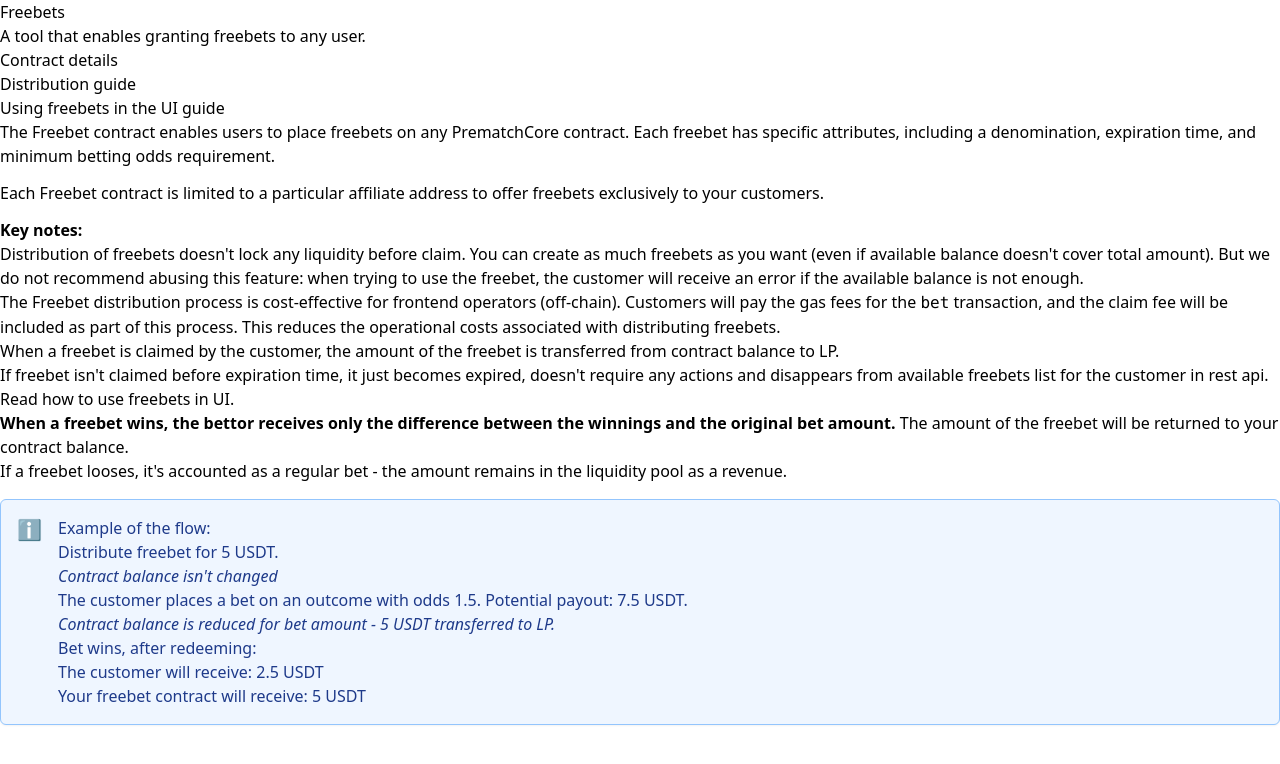
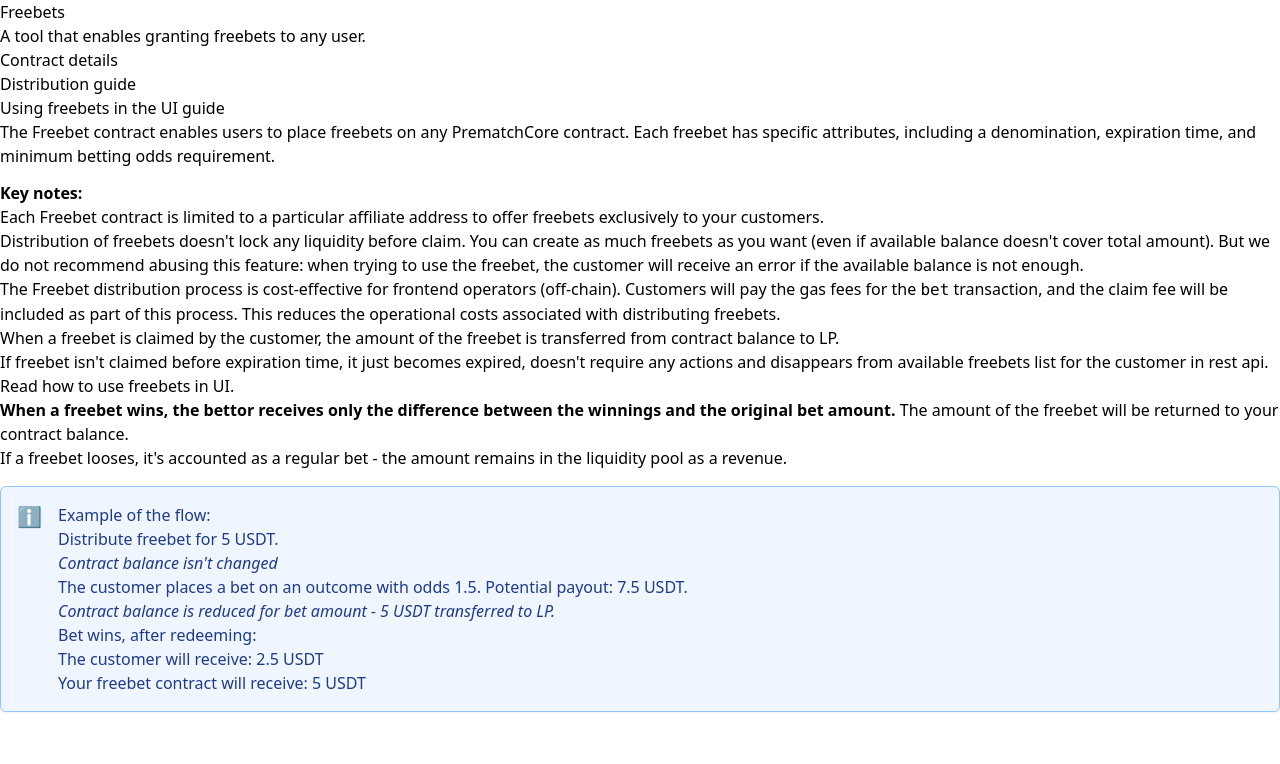
Before and after one commit to Azuro-protocol/gem-docs, a Next.js app: page /guides/freebets/overview in a window 1280 px wide. Shown: the top 764 px of the page. Built offline with nearby package versions, Linux system fonts and the light colour scheme.

Commit message:
fix freebets overview

```diff
--- a/pages/guides/freebets/overview.mdx
+++ b/pages/guides/freebets/overview.mdx
@@ -10,10 +10,9 @@ A tool that enables granting freebets to any user.
 The Freebet contract enables users to place freebets on any [PrematchCore](/contracts/prematch-core) contract.
 Each freebet has specific attributes, including a denomination, expiration time, and minimum betting odds requirement.
 
-Each Freebet contract is limited to a particular affiliate address to offer freebets exclusively to your
+**Key notes:**
+- Each Freebet contract is limited to a particular affiliate address to offer freebets exclusively to your
 customers.
-
-**Key notes:**
 - Distribution of freebets doesn't lock any liquidity before claim. You can create as much freebets as you want (even if available balance doesn't cover total amount).
 But we do not recommend abusing this feature: when trying to use the freebet, the customer will receive an error if the available balance is not enough.
 - The Freebet distribution process is cost-effective for frontend operators (off-chain). Customers will pay the gas fees for the
```
